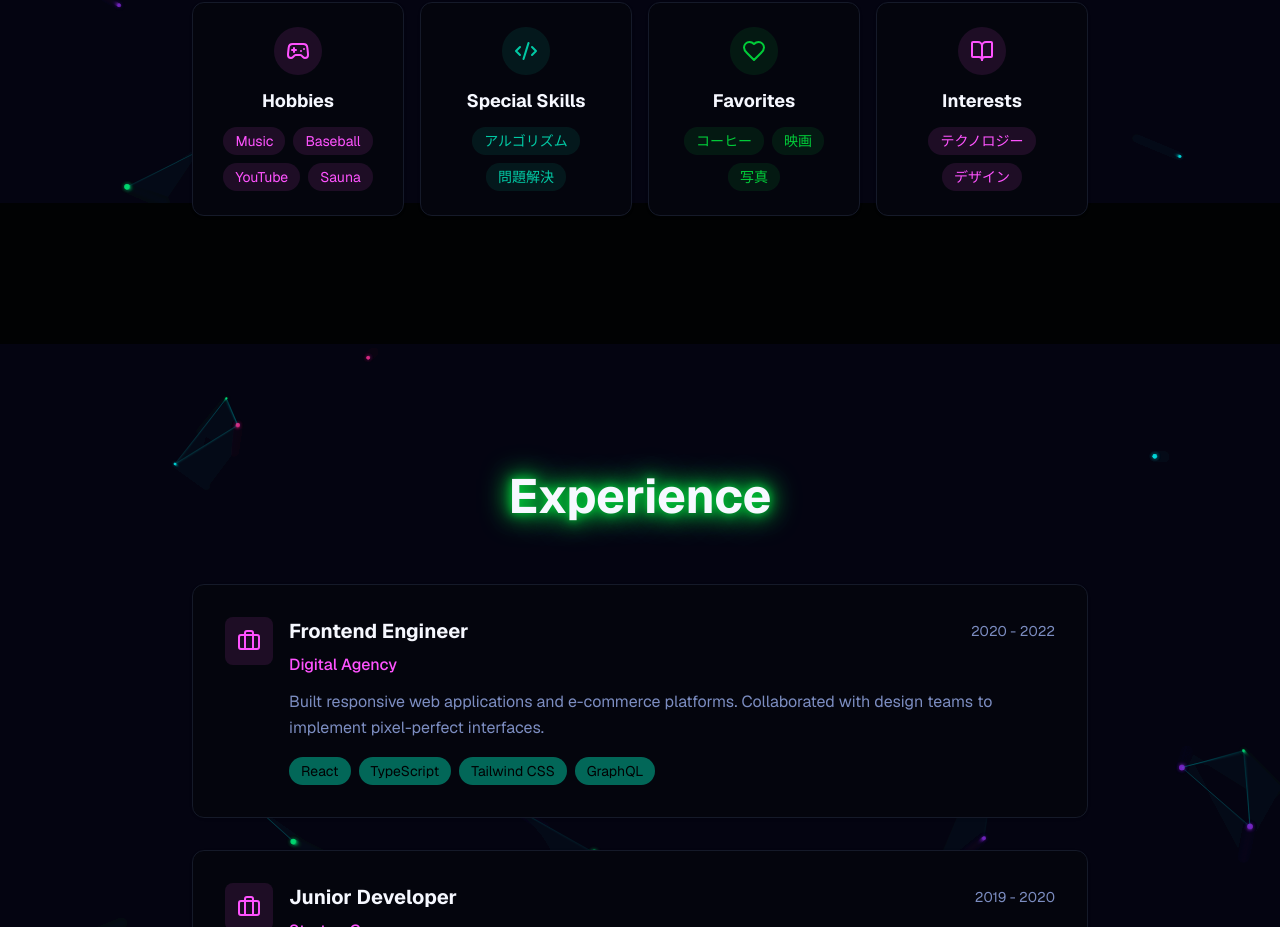
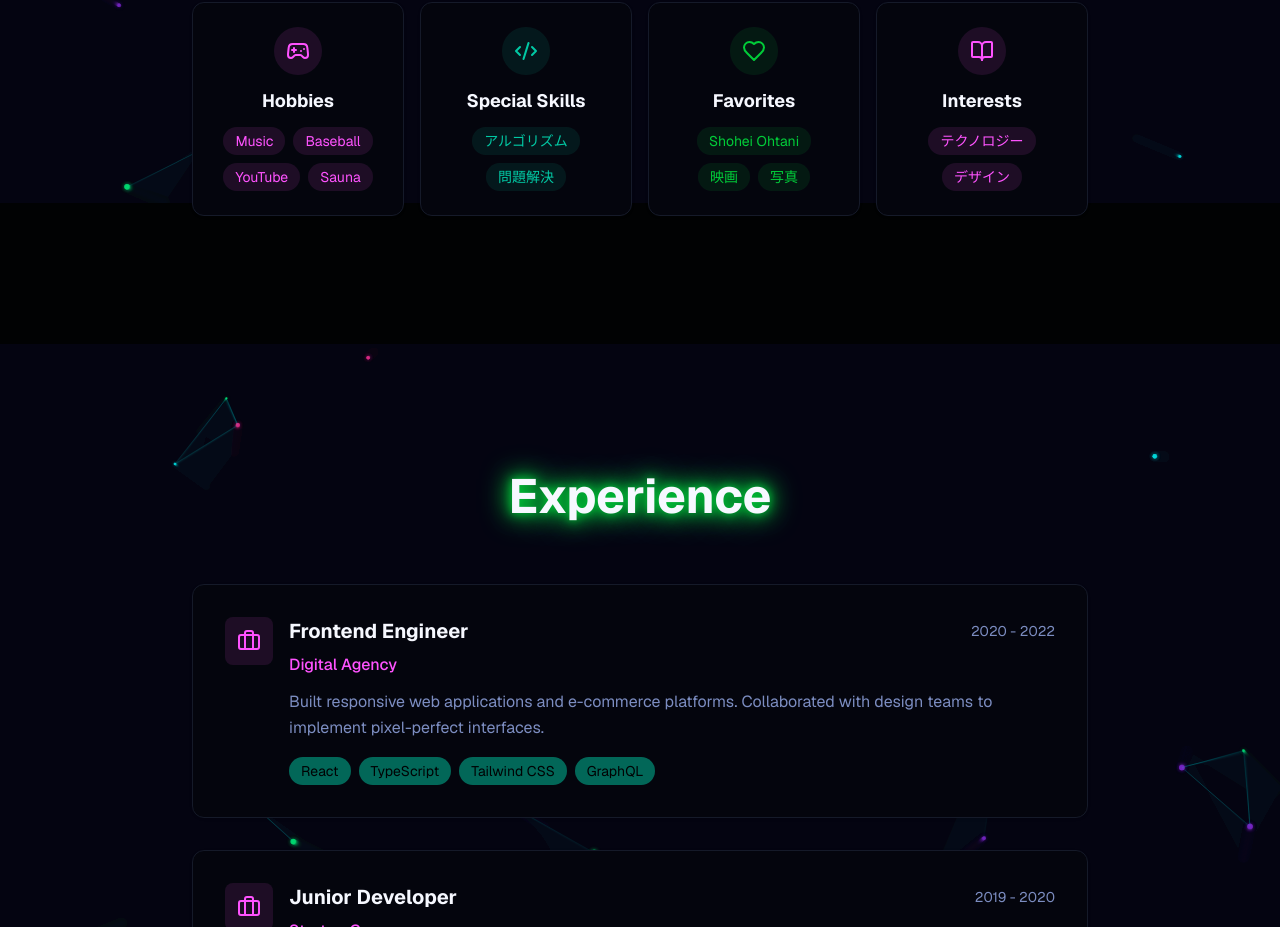
Before and after one commit to WataTechJP/wataru-okada-portfolio, a Next.js app: page / in a window 1280 px wide. Shown: the part 1719-2646 px from the top of the page. Built offline with nearby package versions, Linux system fonts and the light colour scheme.

Commit message:
fixing a little

```diff
--- a/components/about.tsx
+++ b/components/about.tsx
@@ -181,7 +181,7 @@ export const About = memo(function About() {
                   <h4 className="font-bold text-lg">Favorites</h4>
                   <div className="flex flex-wrap gap-2 justify-center">
                     <span className="px-3 py-1 text-sm bg-accent/10 text-accent rounded-full">
-                      コーヒー
+                      Shohei Ohtani
                     </span>
                     <span className="px-3 py-1 text-sm bg-accent/10 text-accent rounded-full">
                       映画
```
